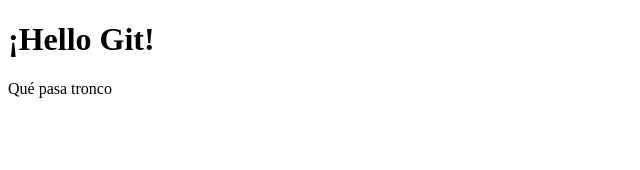
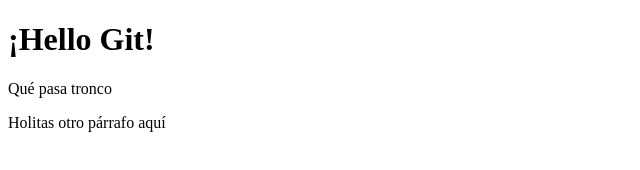
Before and after one commit to Batteredviolet/test, a plain HTML site: page index.html in a window 1280 px wide. Shown: the whole page, without its empty margins (0-640 px from the left). Drawn offline with Linux system fonts and the light colour scheme.

Commit message:
Párrafo añadido

```diff
--- a/index.html
+++ b/index.html
@@ -8,6 +8,6 @@
 <body>
     <h1>¡Hello Git!</h1>
     <p>Qué pasa tronco</p>
-
+    <p>Holitas otro párrafo aquí</p>
 </body>
 </html>
```
